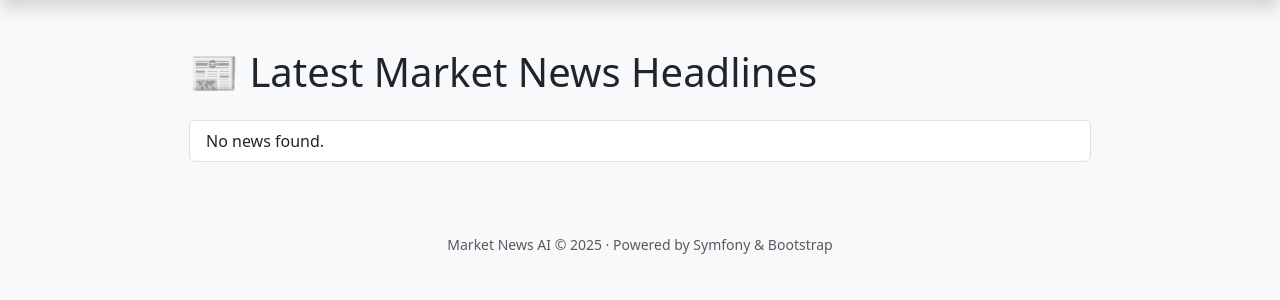
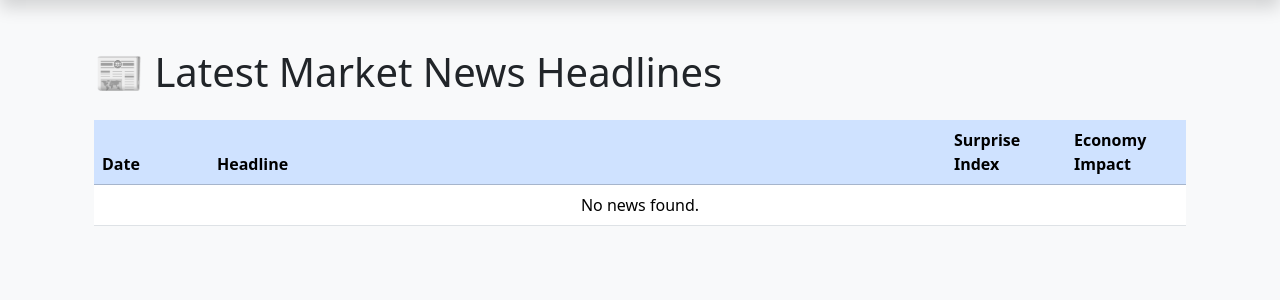
Before and after one commit to vborisov433/bor_terminal, a Symfony app: template templates/news/index.html.twig in a window 1280 px wide. Shown: the part 56-356 px from the top of the page. Run offline with Twig, Linux system fonts and the light colour scheme; the template is opened without the code that fills it, so the values that code supplies are empty; some libraries are stand-ins or nearby versions.

Commit message:
template update

```diff
--- a/templates/base.html.twig
+++ b/templates/base.html.twig
@@ -8,7 +8,7 @@
     <style>
         /* Optional minor tweaks */
         body { background: #f8f9fa; }
-        main.container { max-width: 950px; }
+
     </style>
     {% block stylesheets %}{% endblock %}
 </head>
@@ -42,10 +42,6 @@
     {% block body %}{% endblock %}
 </main>
 
-<footer class="text-center py-4 mt-5 text-muted small">
-    Market News AI &copy; {{ "now"|date("Y") }} &middot; Powered by Symfony & Bootstrap
-</footer>
-
 <script src="https://cdn.jsdelivr.net/npm/bootstrap@5.3.3/dist/js/bootstrap.bundle.min.js"></script>
 {% block javascripts %}{% endblock %}
 </body>
--- a/templates/news/index.html.twig
+++ b/templates/news/index.html.twig
@@ -1,60 +1,69 @@
 {% extends 'base.html.twig' %}
 
 {% block title %}Latest News Headlines{% endblock %}
-
 {% block body %}
     <div class="container my-5">
         <h1 class="mb-4">📰 Latest Market News Headlines</h1>
-
-        <ul class="list-group">
+        <div class="table-responsive">
+            <table class="table table-hover align-middle">
+                <thead class="table-primary">
+                <tr>
+                    <th style="width:115px;">Date</th>
+                    <th>Headline</th>
+                    <th style="width:120px;">Surprise Index</th>
+                    <th style="width:120px;">Economy Impact</th>
+                </tr>
+                </thead>
+                <tbody>
                 {% for news in newsItems %}
-                <li class="list-group-item py-3">
-                    <a href="#" class="fw-bold news-toggle d-block" data-news-id="{{ news.id }}">
-                        {{ news.title }}
-                    </a>
-                    <div class="news-details mt-3" id="news-details-{{ news.id }}" style="display:none;">
-                        <div class="card border-primary shadow">
-                            <div class="card-header bg-primary text-white d-flex justify-content-between align-items-center">
-                                <span>{{ news.title }}</span>
-                                <span class="badge bg-light text-dark">{{ news.date|date('Y-m-d') }}</span>
-                            </div>
-                            <div class="card-body">
+                    <tr class="news-toggle" style="cursor:pointer" data-news-id="{{ news.id }}">
+                        <td>{{ news.date|date('Y-m-d') }}</td>
+                        <td class="fw-bold">{{ news.title }}</td>
+                        <td>
+                            {% if news.articleInfo %}
+                                {{ news.articleInfo.newsSurpriseIndex ?? '-' }}
+                            {% else %}
+                                -
+                            {% endif %}
+                        </td>
+                        <td>
+                            {% if news.articleInfo %}
+                                {{ news.articleInfo.economyImpact ?? '-' }}
+                            {% else %}
+                                -
+                            {% endif %}
+                        </td>
+                    </tr>
+                    <tr class="news-details-row" id="news-details-{{ news.id }}" style="display:none; background: #f8f9fa;">
+                        <td colspan="4">
+                            <div>
+                                {# Article Info #}
+                                {% if news.articleInfo %}
+                                    <div class="mb-2">
 <p>
                                         <a href="{{ news.link }}" target="_blank" rel="noopener" class="link-primary">
                                             View original article
                                         </a>
 </p>
-                                {% if news.articleInfo %}
-                                    <div class="mb-3">
-                                    <span class="badge rounded-pill {% if news.articleInfo.hasMarketImpact %}bg-danger{% else %}bg-secondary{% endif %}">
-                                        {{ news.articleInfo.hasMarketImpact ? 'Market Impact' : 'No Major Impact' }}
-                                    </span>
-                                        <h5 class="mt-2">{{ news.articleInfo.titleHeadline }}</h5>
+
                                         <p>{{ news.articleInfo.summary }}</p>
-                                        <dl class="row">
-                                            <dt class="col-sm-4">Surprise Index</dt>
-                                            <dd class="col-sm-8">{{ news.articleInfo.newsSurpriseIndex }}</dd>
-                                            <dt class="col-sm-4">Economy Impact</dt>
-                                            <dd class="col-sm-8">{{ news.articleInfo.economyImpact }}</dd>
-                                            <dt class="col-sm-4">Macro Keyword Heatmap</dt>
-                                            <dd class="col-sm-8">
-                                               {{ dump(news.articleInfo.macroKeywordHeatmap) }}
-                                            </dd>
-                                        </dl>
+                                        <strong>Heatmap:&nbsp;</strong>
+{#                                        {% for word in news.articleInfo.macroKeywordHeatmap ?? [] %}#}
+{#                                            <span class="badge bg-info text-dark me-1">{{ word }}</span>#}
+{#                                        {% endfor %}#}
                                     </div>
                                 {% endif %}
+
+                                {# Market Analysis Table #}
                                 {% if news.marketAnalyses|length > 0 %}
-                                    <h6 class="mb-2">Market Analysis:</h6>
                                     <div class="table-responsive">
-                                        <table class="table table-bordered align-middle">
+                                        <table class="table table-sm table-bordered mt-3" style="width:100%;">
                                             <thead class="table-light">
                                             <tr>
-                                                <th>Market</th>
-                                                <th>Sentiment</th>
-                                                <th>Magnitude</th>
-                                                <th>Reason</th>
-                                                <th>Keywords</th>
-                                                <th>Categories</th>
+                                                <th style="width:8%;">Market</th>
+                                                <th style="width:8%;">Sentiment</th>
+                                                <th style="width:6%;">Magnitude</th>
+                                                <th style="width:78%; min-width:300px;">Reason</th>
                                             </tr>
                                             </thead>
                                             <tbody>
@@ -71,16 +80,16 @@
                                                     </td>
                                                     <td>{{ market.magnitude }}</td>
                                                     <td style="max-width:300px">{{ market.reason }}</td>
-                                                    <td>
-                                                        {% for kw in market.keywords %}
-                                                            <span class="badge bg-warning text-dark me-1">{{ kw }}</span>
-                                                        {% endfor %}
-                                                    </td>
-                                                    <td>
-                                                        {% for cat in market.categories %}
-                                                            <span class="badge bg-info text-dark me-1">{{ cat }}</span>
-                                                        {% endfor %}
-                                                    </td>
+{#                                                    <td>#}
+{#                                                        {% for kw in market.keywords %}#}
+{#                                                            <span class="badge bg-warning text-dark me-1">{{ kw }}</span>#}
+{#                                                        {% endfor %}#}
+{#                                                    </td>#}
+{#                                                    <td>#}
+{#                                                        {% for cat in market.categories %}#}
+{#                                                            <span class="badge bg-info text-dark me-1">{{ cat }}</span>#}
+{#                                                        {% endfor %}#}
+{#                                                    </td>#}
                                                 </tr>
                                             {% endfor %}
                                             </tbody>
@@ -88,20 +97,14 @@
                                     </div>
                                 {% endif %}
                             </div>
-                            <div class="card-footer text-end small text-muted">
-                                {% if news.completed %}
-                                    <span class="text-success fw-bold">✔ Analyzed</span>
+                        </td>
+                    </tr>
                 {% else %}
-                                    <span class="text-warning fw-bold">Processing...</span>
-                                {% endif %}
+                    <tr><td colspan="4" class="text-center">No news found.</td></tr>
+                {% endfor %}
+                </tbody>
+            </table>
         </div>
-                        </div>
-                    </div>
-                </li>
-            {% else %}
-                <li class="list-group-item">No news found.</li>
-            {% endfor %}
-        </ul>
     </div>
 {% endblock %}
 
@@ -110,12 +113,11 @@
     <script src="https://code.jquery.com/jquery-3.7.1.min.js"></script>
     <script>
         $(function() {
-            $('.news-toggle').on('click', function(e){
-                e.preventDefault();
+            $('.news-toggle').on('click', function() {
                 var id = $(this).data('news-id');
-                // Optional: close others
-                $('.news-details').not('#news-details-' + id).slideUp();
-                $('#news-details-' + id).slideToggle();
+                // Optionally: close others
+                $('.news-details-row').not('#news-details-' + id).hide();
+                $('#news-details-' + id).toggle();
             });
         });
     </script>
```
Lines whose indentation alone changed are shown as unchanged.
